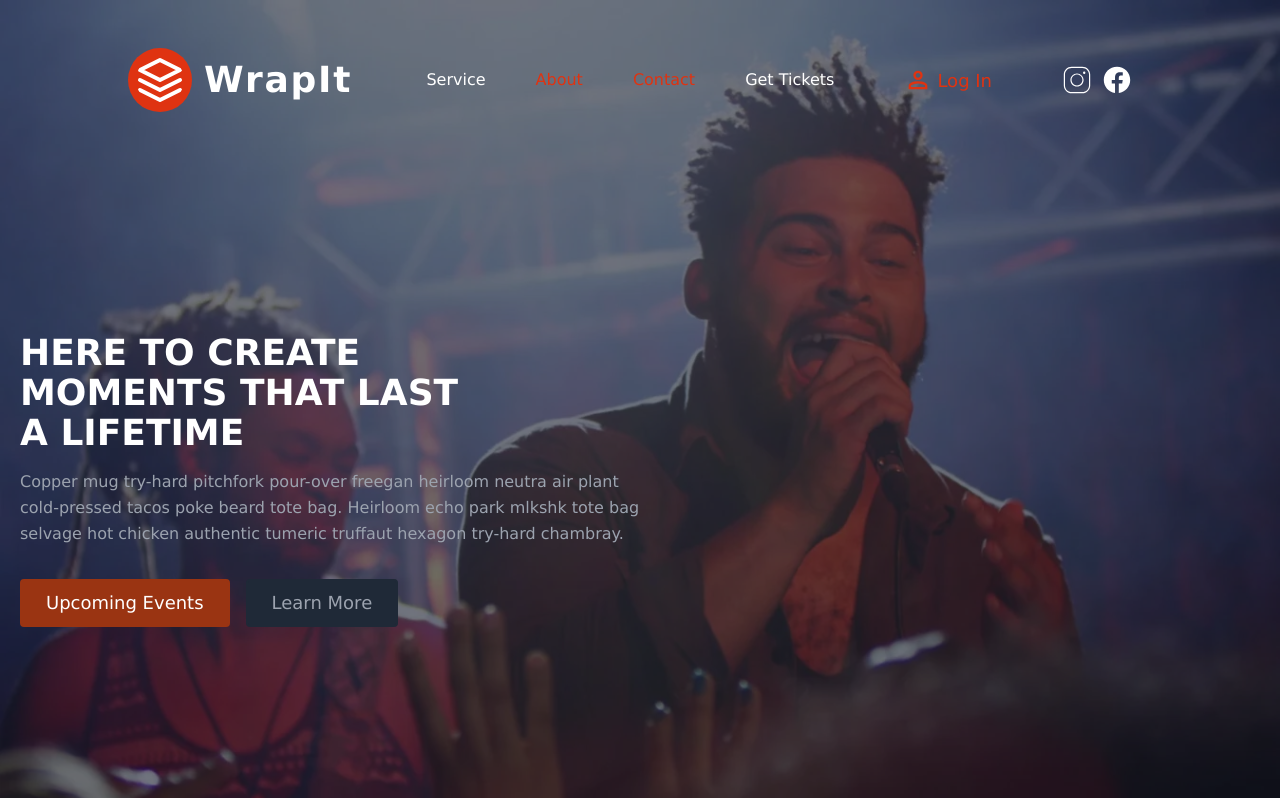
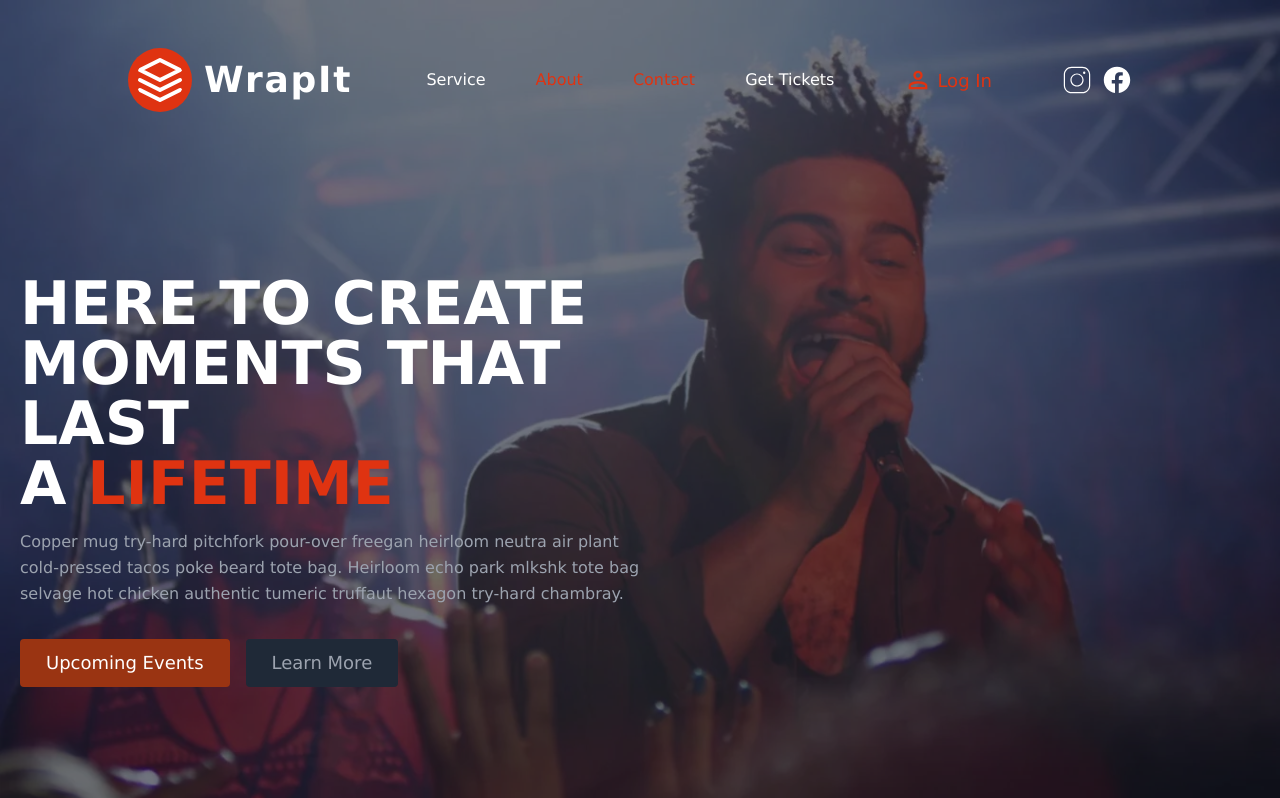
Before and after one commit to TrickXer/fullstack, a React (Vite) app in the folder frontend/: page / in a window 1280 px wide. Shown: the top 798 px of the page. Built offline with nearby package versions, Linux system fonts and the light colour scheme.

Commit message:
minor UI updates

```diff
--- a/frontend/src/components/sk/pages/user/home.jsx
+++ b/frontend/src/components/sk/pages/user/home.jsx
@@ -29,9 +29,9 @@ export default function Home(props) {
             <section className="text-gray-400 bg-transparent body-font flex flex-col justify-center h-[calc(100vh_-_110px)]">
                 <div className="container mx-auto flex px-5 py-24 md:flex-row flex-col items-center">
                     <div className="lg:flex-grow md:w-1/2 lg:pr-24 md:pr-16 flex flex-col md:items-start md:text-left mb-16 md:mb-0 items-center text-center">
-                        <h1 className="title-font sm:text-4xl text-3xl mb-4 font-bold uppercase text-white">HERE TO CREATE
-                            <br className="hidden lg:inline-block" />MOMENTS THAT LAST
-                            <br className="hidden lg:inline-block" />A LIFETIME
+                        <h1 className="title-font sm:text-6xl text-3xl mb-4 font-bold uppercase text-white">HERE TO CREATE
+                            <br className="hidden lg:inline-block" /> MOMENTS THAT LAST
+                            <br className="hidden lg:inline-block" /> A <span className='text-primary'>LIFETIME</span>
                         </h1>
                         <p className="mb-8 leading-relaxed">Copper mug try-hard pitchfork pour-over freegan heirloom neutra air plant cold-pressed tacos poke beard tote bag. Heirloom echo park mlkshk tote bag selvage hot chicken authentic tumeric truffaut hexagon try-hard chambray.</p>
                         <div className="flex justify-center">
@@ -118,10 +118,10 @@ export default function Home(props) {
                         <hr className="z-10 absolute top-2/4 w-full bg-gray-200" />
                     </div>
                     <div className="sm:hidden grid sm:grid-cols-3 grid-cols-2 sm:gap-8 gap-4">
-                        {/* <div>
+                        <div>
                             <p className="font-semibold lg:text-2xl text-xl lg:leading-6 leading-5 text-gray-300 mt-6">400k User</p>
                             <p className="font-normal text-base leading-6 text-gray-600 mt-6">It is a long established fact that a reader will be distracted by the readable content of a page when looking at its layout.</p>
-                        </div> */}
+                        </div>
                     </div>
 
                     <div className="flex lg:flex-row flex-col md:gap-14 gap-16 justify-between lg:mt-20 mt-16">
```
